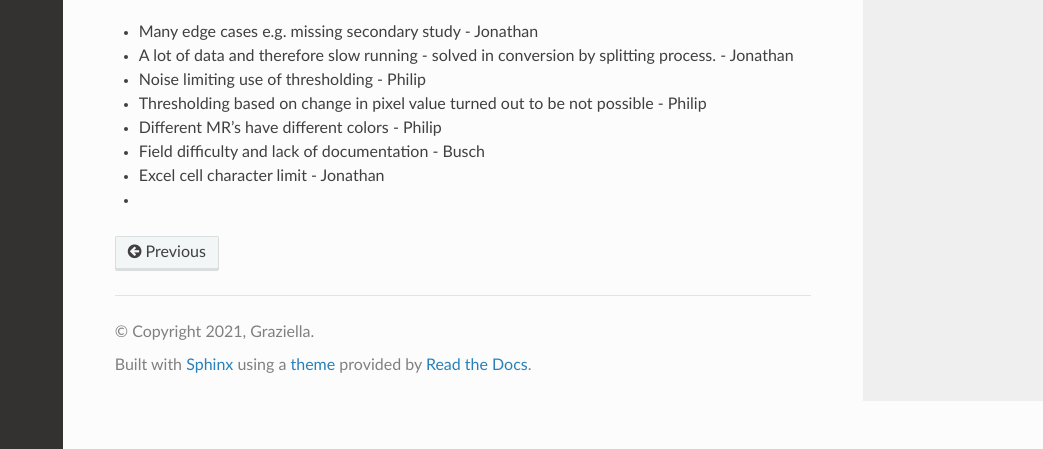
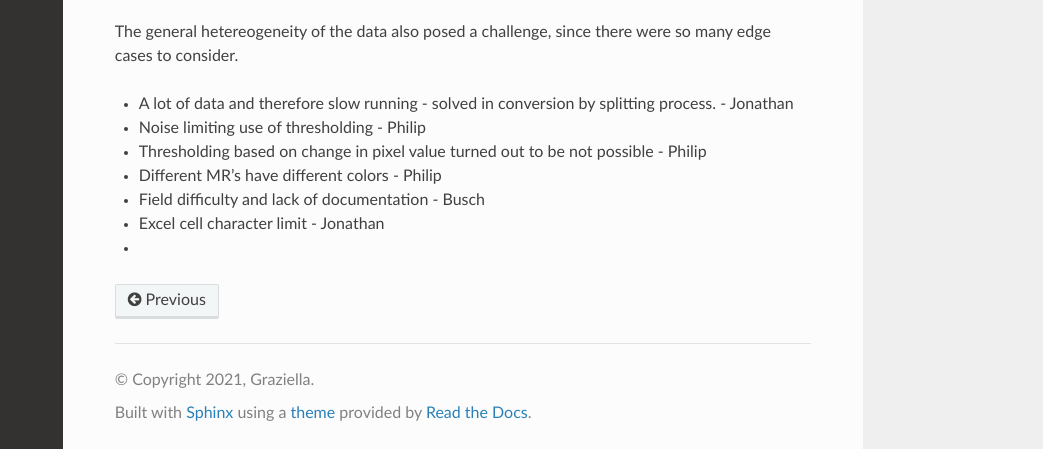
Before and after one commit to Dokkedal/dcm2reg, a Sphinx documentation site: the page built from docs/source/our_use_case.rst, in a window 1280 px wide and 900 px high, scrolled down 893 px, cut to the strip 451-900 px from the top of the window. Shown: the whole strip, without its empty margins (237-1280 px from the left). Built offline with Sphinx 7.4.7 and the Read the Docs theme 2.0.0, drawn with Linux system fonts in a browser that asks for light colours.

Commit message:
began writing about edge cases

```diff
--- a/docs/source/our_use_case.rst
+++ b/docs/source/our_use_case.rst
@@ -58,12 +58,18 @@
 and wrapped the attribute reading in an exception catcher as follows.
 
 .. literalinclude:: ../../dicom_conversion/convertorv3_functions.py
+    :linenos:
+    :lineno-start: 439
     :language: python
     :lines: 439-446
+    :emphasize-lines: 441-446
 
+..
+    * Many edge cases e.g. missing secondary study - Jonathan
 
+The general hetereogeneity of the data also posed a challenge, since there were so
+many edge cases to consider.
 
-* Many edge cases e.g. missing secondary study - Jonathan
 * A lot of data and therefore slow running - solved in conversion by splitting process. - Jonathan
 * Noise limiting use of thresholding - Philip
 * Thresholding based on change in pixel value turned out to be not possible - Philip
```
